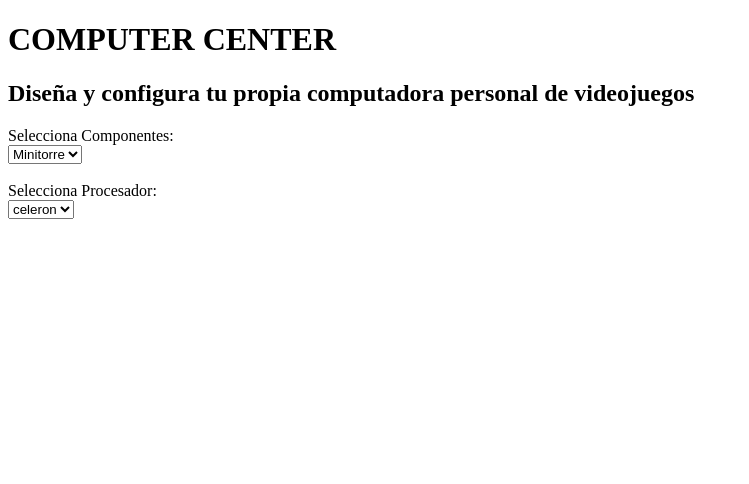
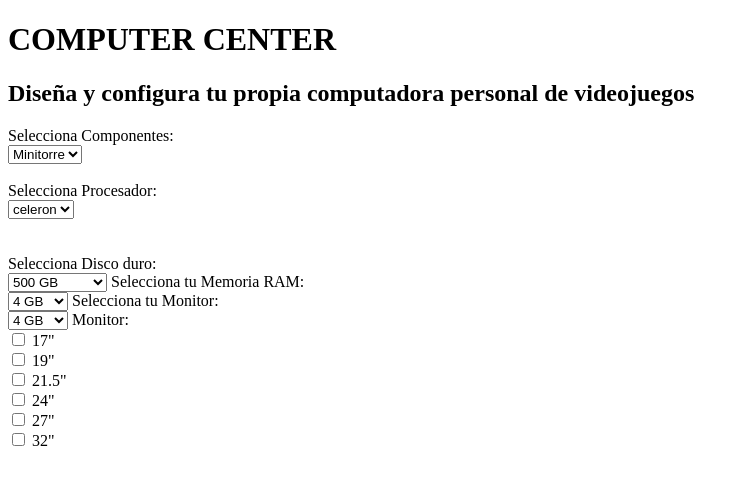
Before and after one commit to IDAI-SD2025-Avangers-2025/examen-previo-GASL, a plain HTML site: page index.html in a window 1280 px wide. Shown: the whole page, without its empty margins (0-749 px from the left). Drawn offline with Linux system fonts and the light colour scheme.

Commit message:
Add files via upload

```diff
--- a/index.html
+++ b/index.html
@@ -28,9 +28,46 @@
                     <option value="intel5">Intel i5</option>
                     <option value="intel7">Intel i7</option>
                 </select>
+<br><br><br>
+
+        <label>Selecciona Disco duro:</label><br>
+                <select name="disco">
+                    <option value="500gb">500 GB</option>
+                    <option value="750gb">750 GB i3</option>
+                    <option value="1tb">1 TB</option>
+                    <option value="250gb">250 GB SSD</option>
+                    <option value="500gb">500 GB SSD</option>
+                </select>
+
+        <label>Selecciona tu Memoria RAM:</label><br>
+                <select name="ram">
+                    <option value="4gb">4 GB</option>
+                    <option value="8gb">8 GB</option>
+                    <option value="16gb">16 GB</option>
+                </select>
+
+        <label>Selecciona tu Monitor:</label><br>
+                <select name="monitor">
+                    <option value="4gb">4 GB</option>
+                    <option value="8gb">8 GB</option>
+                    <option value="16gb">16 GB</option>
+                </select>
+            <!--Confundí EL CHECK-->
+            <label>Monitor:</label><br>
+              <input type="checkbox" name="17pul"> 17"<br>
+              <input type="checkbox" name="19pul"> 19"<br>
+              <input type="checkbox" name="21.5pul"> 21.5"<br>
+              <input type="checkbox" name="24pul"> 24"<br>
+              <input type="checkbox" name="27pul"> 27"<br>
+              <input type="checkbox" name="32pul"> 32"<br><br>
 
         </form>
     <!--
+
+
+Agregar una sección de Accesorios con 20 checkboxes, donde el usuario pueda elegir múltiples artículos adicionales. Por ejemplo:
+Mouse, Teclado, Bocinas, Webcam, UPS, Alfombrilla, Control Gamer, Luz RGB, Silla Gamer, Adaptador WiFi, Hub USB, Audífonos, Monitor adicional, Soporte, Ventilador, Micrófono, Lector SD, Cable HDMI, Base refrigerante, Caja de herramientas.
+Agregar al final del formulario un botón Enviar o Calcular Total para procesar la selección del usuario.Al final que tenga la siguiente etiqueta Elaborado por: [Tu Nombre] · Proyecto de Formulario · © 2025
 
 Minitorre — $700
 Torre — $1200
@@ -41,26 +78,27 @@ Celeron — $900
 Intel i3 — $1500
 Intel i5 — $3500
 Intel i7 — $5000
+----------
 Agregar una sección de Disco Duro con estas opciones en una lista desplegable:
 500GB — $500
 750GB — $800
 1TB — $1000
 250 GB SSD — $900
 500 GB SSD — $1380
-Agregar una sección de Memoria RAM también con lista desplegable:
+----------
 4 GB — $600
 8 GB — $1050
 16 GB — $1950
-Agregar una sección de Monitor usando un comboBox (<select>) con al menos 6 tamaños posibles:
+--------------
+    Agregar una sección de Monitor usando un comboBox (<select>) con al menos 6 tamaños posibles:
 17"
 19"
 21.5"
 24"
 27"
 32"
-Agregar una sección de Accesorios con 20 checkboxes, donde el usuario pueda elegir múltiples artículos adicionales. Por ejemplo:
-Mouse, Teclado, Bocinas, Webcam, UPS, Alfombrilla, Control Gamer, Luz RGB, Silla Gamer, Adaptador WiFi, Hub USB, Audífonos, Monitor adicional, Soporte, Ventilador, Micrófono, Lector SD, Cable HDMI, Base refrigerante, Caja de herramientas.
-Agregar al final del formulario un botón Enviar o Calcular Total para procesar la selección del usuario.Al final que tenga la siguiente etiqueta Elaborado por: [Tu Nombre] · Proyecto de Formulario · © 2025-->
+----------------------
+-->
 
 
 </body>
```
